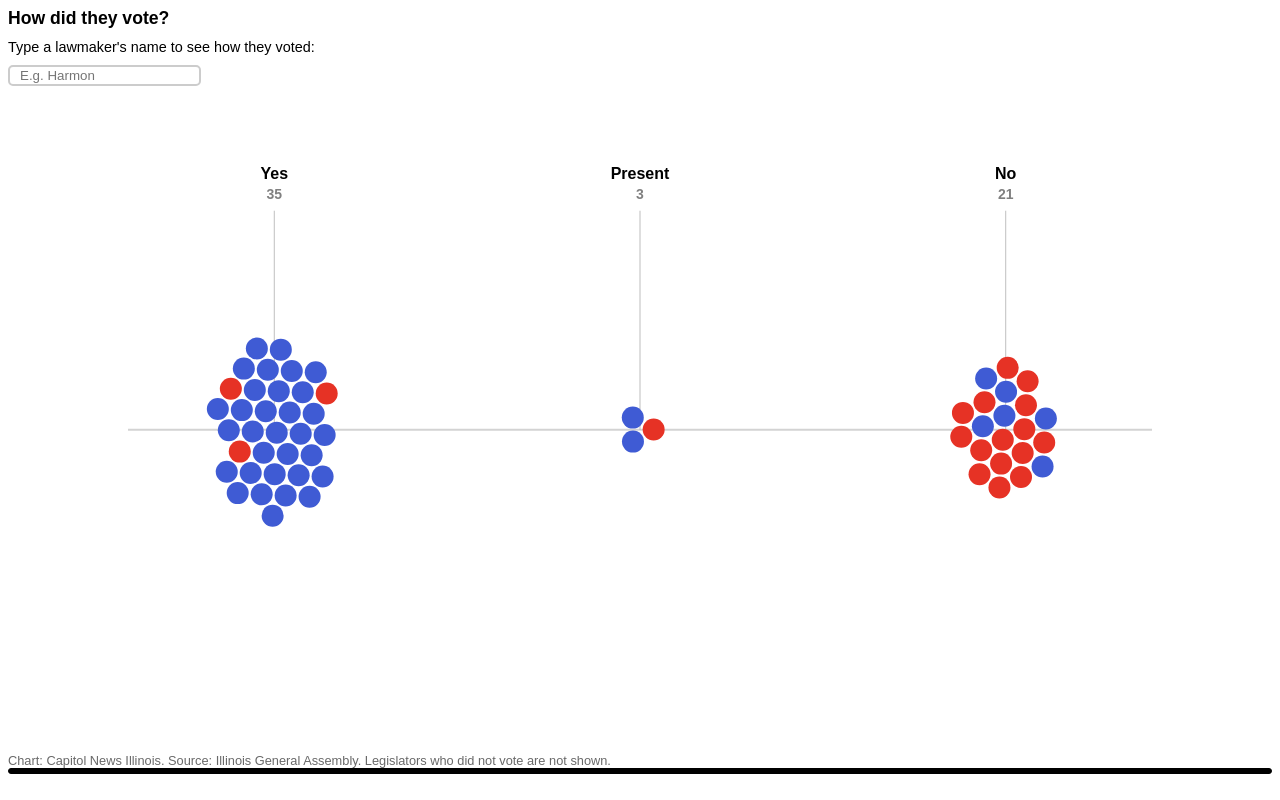
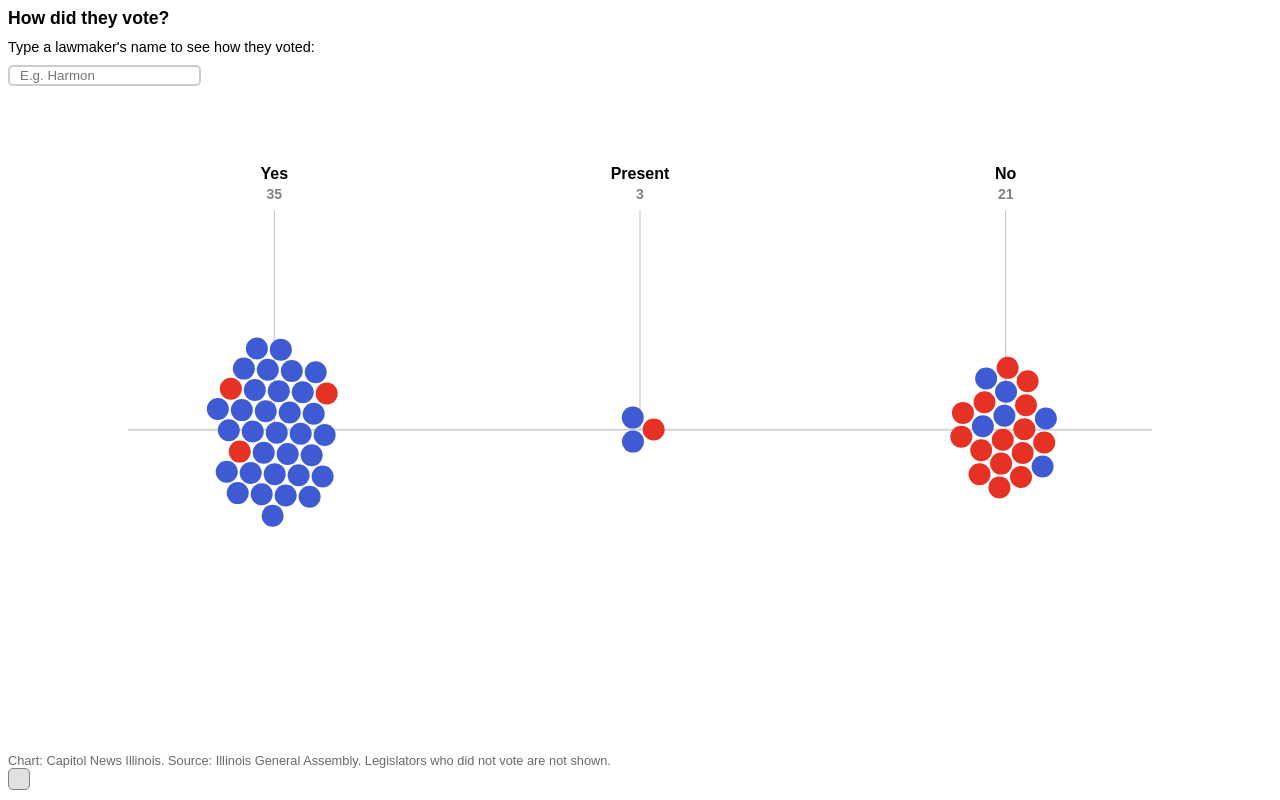
Before and after one commit to adams-cni/vote-viz, a plain HTML site: page index.html in a window 1280 px wide. Drawn offline with nearby package versions, Linux system fonts and the light colour scheme.

Commit message:
Update style.css

```diff
--- a/style.css
+++ b/style.css
@@ -2,16 +2,19 @@ body{
     font-family: sans-serif;
 }
 .tooltip {
-    position: relative;
+    position: absolute;
     text-align: left;
-    padding: 2px;
+    padding: 10px;
     font: 12px sans-serif;
-    background: black;
-    border: 1px solid black;
+    background: rgba(220,220,220,0.85);
+    border: 0.5px solid grey;
     border-radius: 5px;
     pointer-events: none;
+    pointer-events: none;
+    background-color: "#FF5C61";
     z-index:999999;
 }
+
 .graph-svg-component {
     background-color: white;
 }
```
